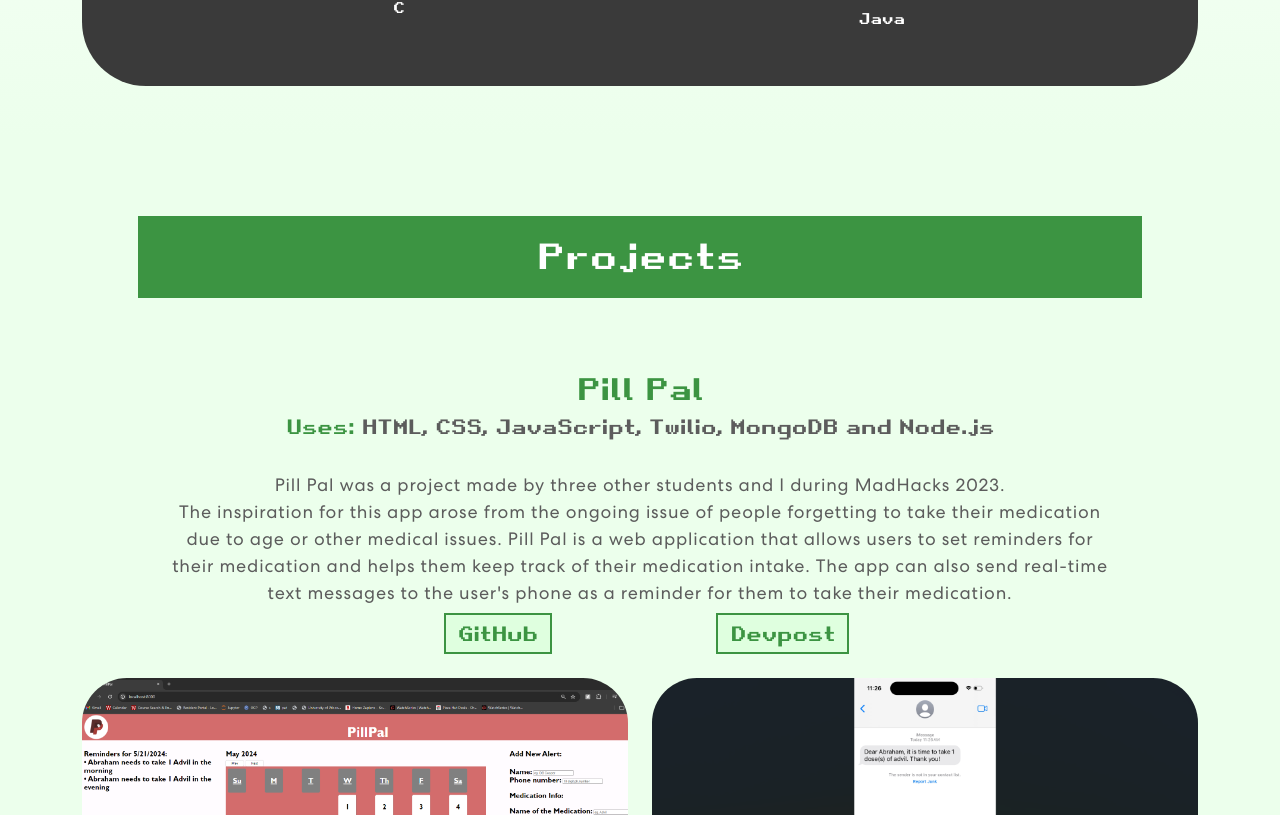
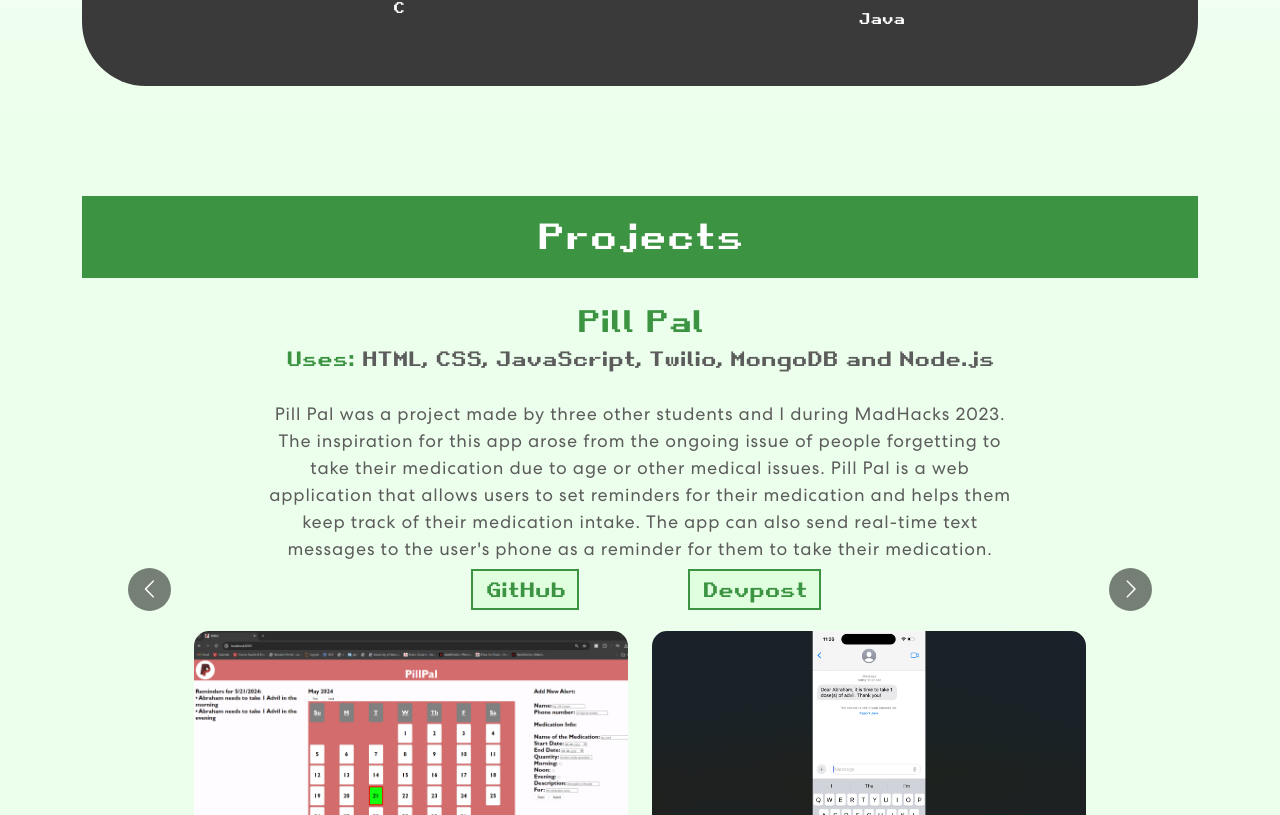
Before and after one commit to RiteshwarBrar/react, a React (Create React App) app: page / in a window 1280 px wide. Shown: the part 1345-2160 px from the top of the page. Built offline with nearby package versions, Linux system fonts and the light colour scheme.

Commit message:
Made changes to the resume and project layout

```diff
--- a/src/App.css
+++ b/src/App.css
@@ -396,12 +396,12 @@ border-right: 0.08em solid #666;
 
 /************ Projects Css ************/
 .project {
-  padding: 80px 0;
+  padding: 60px 0;
   position: relative;
   background: #ecffec;
 }
 .project h1 {
-  width: 90%;
+  width: 100%;
   color: #ffffff;
   font-weight: 300;
   letter-spacing: 0.8px;
@@ -446,12 +446,19 @@ border-right: 0.08em solid #666;
   text-align: center;
   width: 85%;
 }
-
+/* .project .project-slider {
+  margin: 0 auto;
+  position: center;
+} */
+.project-item{
+  max-width: 80%;
+  margin-left: auto;
+  margin-right: auto;
+}
 .proj-imgbx {
   position: relative;
-  border-radius: 45px;
+  border-radius: 15px;
   overflow: hidden;
-  margin-bottom: 24px;
 }
 .proj-imgbx::before {
   content: "";
--- a/src/components/Projects.js
+++ b/src/components/Projects.js
@@ -14,9 +14,29 @@ import pill1 from "../assets/img/pill1.png";
 import pill2 from "../assets/img/twill.png";
 import 'animate.css';
 import TrackVisibility from 'react-on-screen';
+import Carousel from "react-multi-carousel";
 
 
 export const Projects = () => {
+    const responsive = {
+        superLargeDesktop: {
+            // the naming can be any, depends on you.
+            breakpoint: { max: 4000, min: 3000 },
+            items: 1
+        },
+        desktop: {
+            breakpoint: { max: 3000, min: 1024 },
+            items: 1
+        },
+        tablet: {
+            breakpoint: { max: 1024, min: 464 },
+            items: 1
+        },
+        mobile: {
+            breakpoint: { max: 464, min: 0 },
+            items: 1
+        }
+    };
     const project1 = [
         {
             title: "Work in progress",
@@ -106,8 +126,9 @@ export const Projects = () => {
                         <h1>Projects</h1>
                         </div>}
                     </TrackVisibility>
-                                    <br></br>
-                                    <br></br>
+                    <Carousel responsive={responsive} infinite={true} className="project-slider">
+                            <div className="project-item" >
+
                                     <h2>Pill Pal</h2>
                                     <h6><span>Uses: </span>HTML, CSS, JavaScript, Twilio, MongoDB and Node.js</h6>
                                     <br></br>
@@ -145,8 +166,9 @@ export const Projects = () => {
                                             })
                                         }
                                     </Row>
-                                    <br></br>
-                                    <br></br>
+                                </div>
+                                <div className="project-item" >
+
                                     <h2>Facial Recognition Application</h2>
                                     <h6><span>Uses: </span>Python and OpenCV</h6>
                                     <br></br>
@@ -173,9 +195,9 @@ export const Projects = () => {
                                             })
                                         }
                                     </Row>
+                                </div>
+                                <div className="project-item" >
 
-                                    <br></br>
-                                    <br></br>
                                     <h2>Custom Shell</h2>
                                     <h6><span>Uses: </span>C in Linux environment</h6>
                                     <br></br>
@@ -201,8 +223,9 @@ export const Projects = () => {
                                             })
                                         }
                                     </Row>
-                                    <br></br>
-                                    <br></br>
+                                </div>
+                                <div className="project-item" >
+
                                     <h2>Badger Buddies</h2>
                                     <h6><span>Uses: </span>JavaScript with React.js</h6>
                                     <br></br>
@@ -230,8 +253,9 @@ export const Projects = () => {
                                             })
                                         }
                                     </Row>
-                                    <br></br>
-                                    <br></br>
+                                </div>
+                                <div className="project-item" >
+
                                     <h2>Badger Chatroom</h2>
                                     <h6><span>Uses: </span>Javascript with React Native</h6>
                                     <br></br>
@@ -257,9 +281,9 @@ export const Projects = () => {
                                             })
                                         }
                                     </Row>
+                               </div>
+                                <div className="project-item" >
 
-                                    <br></br>
-                                    <br></br>
                                     <h2>Online Art Store</h2>
                                     <h6><span>Uses: </span>HTML, CSS, JavaScript, React.js, Node.js and MongoDB</h6>
                                     <br></br>
@@ -279,7 +303,7 @@ export const Projects = () => {
                                             })
                                         }
                                     </Row>
-
+                                </div>
 
                                     {/* <br></br>
                                     <br></br>
@@ -299,7 +323,7 @@ export const Projects = () => {
                                             })
                                         }
                                     </Row> */}
-
+                        </Carousel>
                     </Col>
                 </Row>
             </Container>
```
Also changed, not shown: 1 other file (tests, documents, lock files or other folders).
